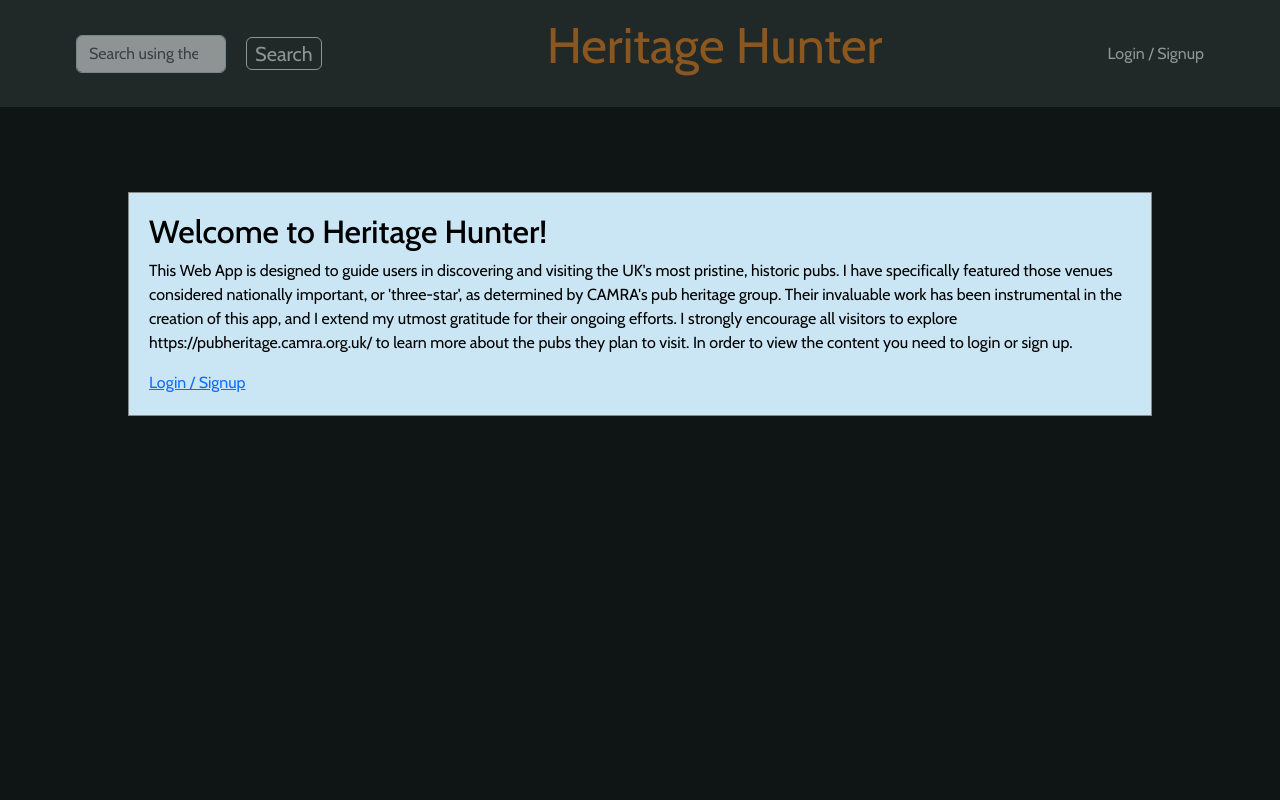
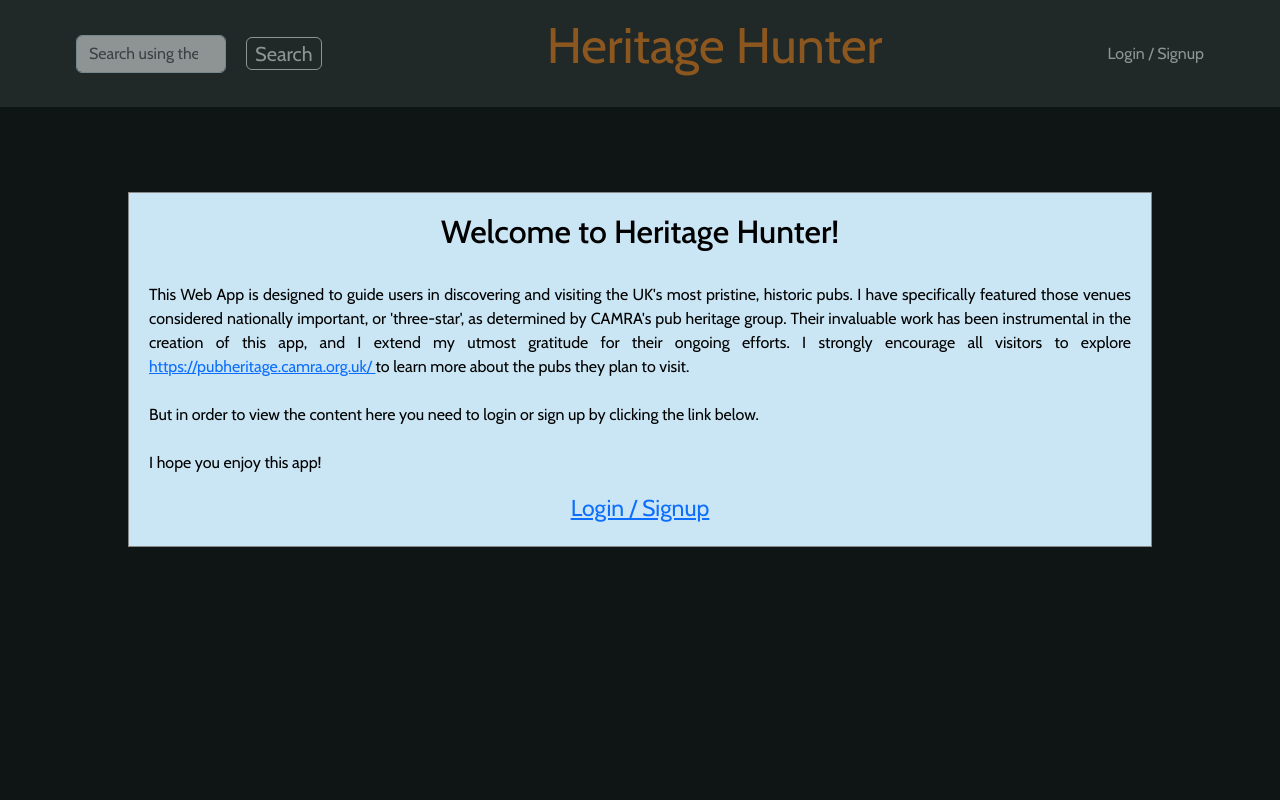
Before and after one commit to techsavhay/web50-projects-2020-x, a Django app: template capstone/capstoneproject/capstone/templates/index.html in a window 1280 px wide. Run offline with Django 4.2, Linux system fonts and the light colour scheme; the template is opened without the code that fills it, so the values that code supplies are empty.

Commit message:
css tweaks to welcome page and text changes. working

```diff
--- a/capstone/capstoneproject/capstone/static/styles.css
+++ b/capstone/capstoneproject/capstone/static/styles.css
@@ -327,3 +327,20 @@ svg {
   color: #000000;
   font-family: 'Cabin', sans-serif;
 }
+
+#welcomeTitle {
+  text-align: center;
+  font-family: 'Cabin', sans-serif;
+}
+
+#welcomeMessage {
+  text-align: justify;
+  font-family: 'Cabin', sans-serif;
+}
+
+#welcomeLoginURL {
+  display: block;
+  text-align: center;
+  font-size: 23px;
+
+}
--- a/capstone/capstoneproject/capstone/templates/index.html
+++ b/capstone/capstoneproject/capstone/templates/index.html
@@ -108,20 +108,24 @@
                   <!-- html for under pint glass will get populated here from index.js-->
                 </div>
         </div>
+
+      </div>
               <!--else display a welcome splash screen for users who arent logged in-->
               {% else %}
               <div id="welcomeScreen" class="welcome-modal">
                 <div class="welcome-content">
-              <h2>Welcome to Heritage Hunter!</h2>
-              <p>This Web App is designed to guide users in discovering and visiting the UK's most pristine, historic pubs.
+                    <h2 id="welcomeTitle" >Welcome to Heritage Hunter!</h2><br>
+                    <p id="welcomeMessage">This Web App is designed to guide users in discovering and visiting the UK's most pristine, historic pubs.
 
-                I have specifically featured those venues considered nationally important, or 'three-star', as determined by CAMRA's pub heritage group. Their invaluable work has been instrumental in the creation of this app, and I extend my utmost gratitude for their ongoing efforts. I strongly encourage all visitors to explore https://pubheritage.camra.org.uk/ to learn more about the pubs they plan to visit.
+                      I have specifically featured those venues considered nationally important, or 'three-star', as determined by CAMRA's pub heritage group. Their invaluable work has been instrumental in the creation of this app, and I extend my utmost gratitude for their ongoing efforts. I strongly encourage all visitors to explore <a href="https://pubheritage.camra.org.uk/" target="_blank">https://pubheritage.camra.org.uk/ </a>to learn more about the pubs they plan to visit.<br><br>
 
-                In order to view the content you need to login or sign up.
+                      But in order to view the content here you need to login or sign up by clicking the link below.
+                      <br>
+                      <br>
+                      I hope you enjoy this app!
                       </p>
                     <!-- Add a link to the login page -->
-              <a href="{% url 'account_login' %}">Login / Signup</a>
-          </div>
+                    <a id="welcomeLoginURL" href="{% url 'account_login' %}">Login / Signup</a>
                 </div>
         {% endif %}
 
```
Lines whose indentation alone changed are shown as unchanged.
